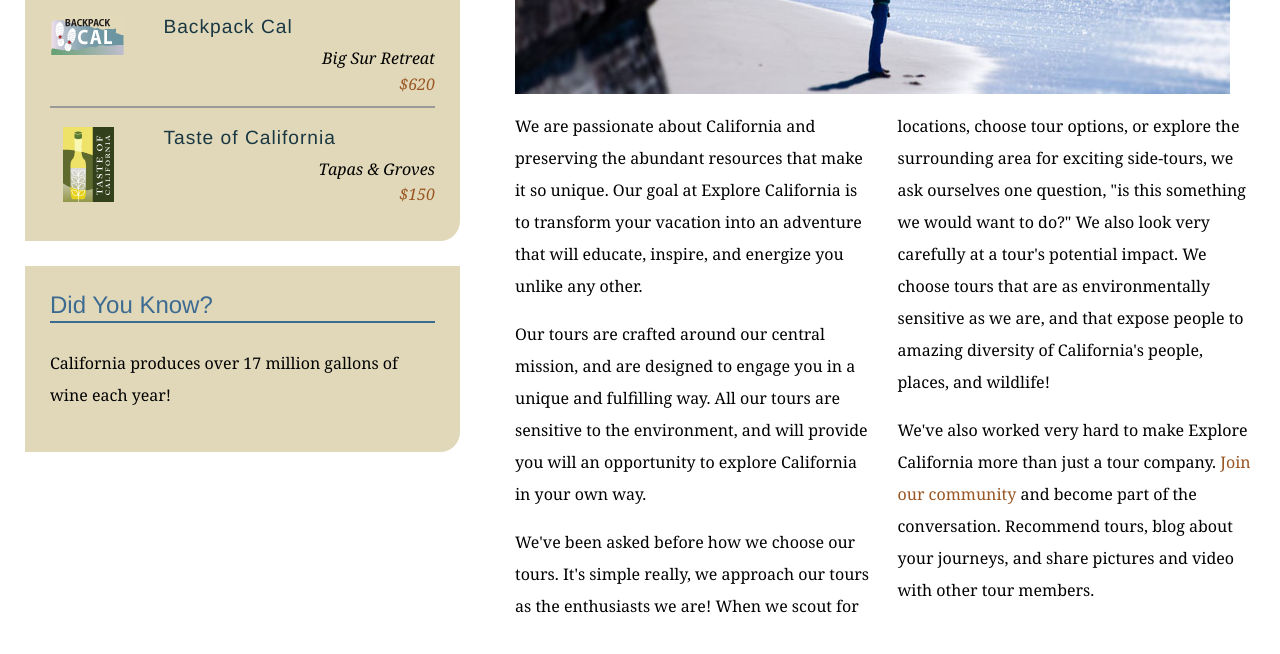
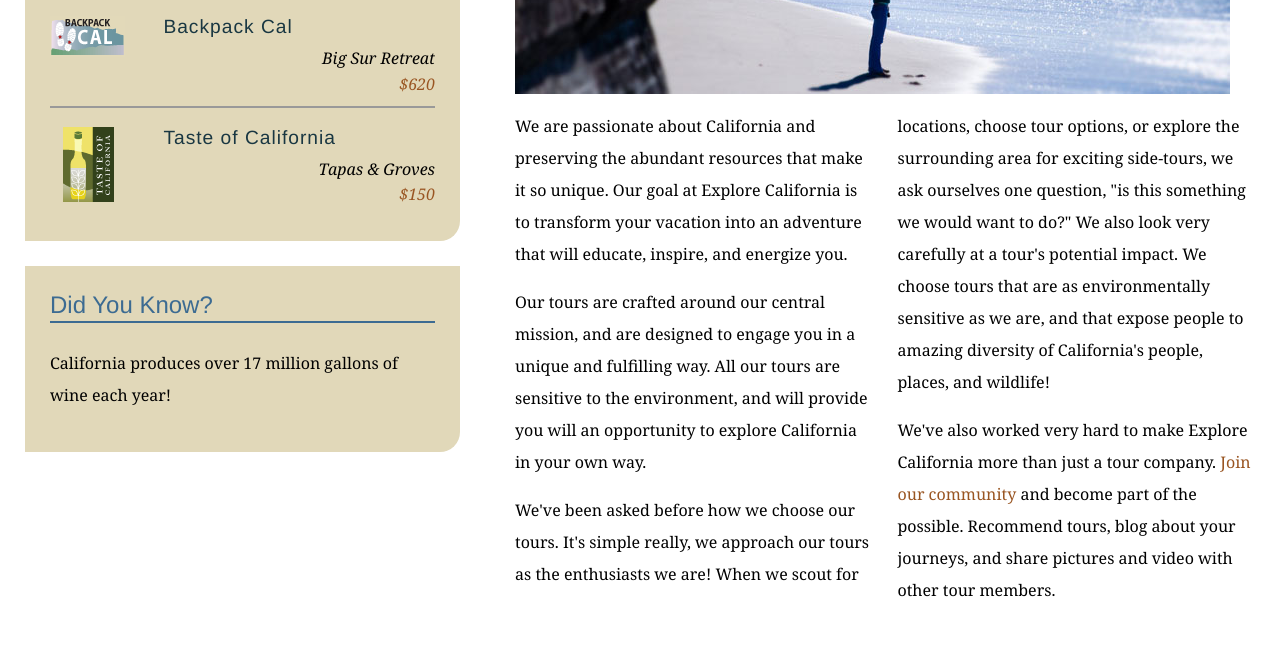
Before and after one commit to webmasteramit/Github-Learning, a plain HTML site: page mission.html in a window 1280 px wide. Shown: the part 590-1244 px from the top of the page. Drawn offline with Linux system fonts and the light colour scheme.

Commit message:
text edit on mission page

```diff
--- a/mission.html
+++ b/mission.html
@@ -62,10 +62,10 @@
           <h1>Who we are</h1>
           <img src="assets/images/mission_look.jpg" alt="Looking out at the Pacific" class="articleImage" />
           <div class="multiCol">
-            <p>We are passionate about California and preserving the abundant resources that make it so unique. Our goal at Explore California is to transform your vacation into an adventure that will educate, inspire, and energize you unlike any other.</p>
+            <p>We are passionate about California and preserving the abundant resources that make it so unique. Our goal at Explore California is to transform your vacation into an adventure that will educate, inspire, and energize you.</p>
             <p>Our tours are crafted around our central mission, and are designed to engage you in a unique and fulfilling way. All our tours are sensitive to the environment, and will provide you will an opportunity to explore California in your own way.</p>
             <p>We've been asked before how we choose our tours. It's simple really, we approach our tours as the enthusiasts we are! When we scout for locations, choose tour options, or explore the surrounding area for exciting side-tours, we ask ourselves one question, &quot;is this something we would want to do?&quot; We also look very carefully at a tour's potential impact. We choose tours that are as environmentally sensitive as we are, and that expose people to amazing diversity of California's people, places, and wildlife!</p>
-            <p>We've also worked very hard to make Explore California more than just a tour company. <a href="explorers/join.html">Join our community</a> and become part of the conversation. Recommend tours, blog about your journeys, and share pictures and video with other tour members.</p>
+            <p>We've also worked very hard to make Explore California more than just a tour company. <a href="explorers/join.html">Join our community</a> and become part of the possible. Recommend tours, blog about your journeys, and share pictures and video with other tour members.</p>
           </div>
         </div>
       </div>
```
